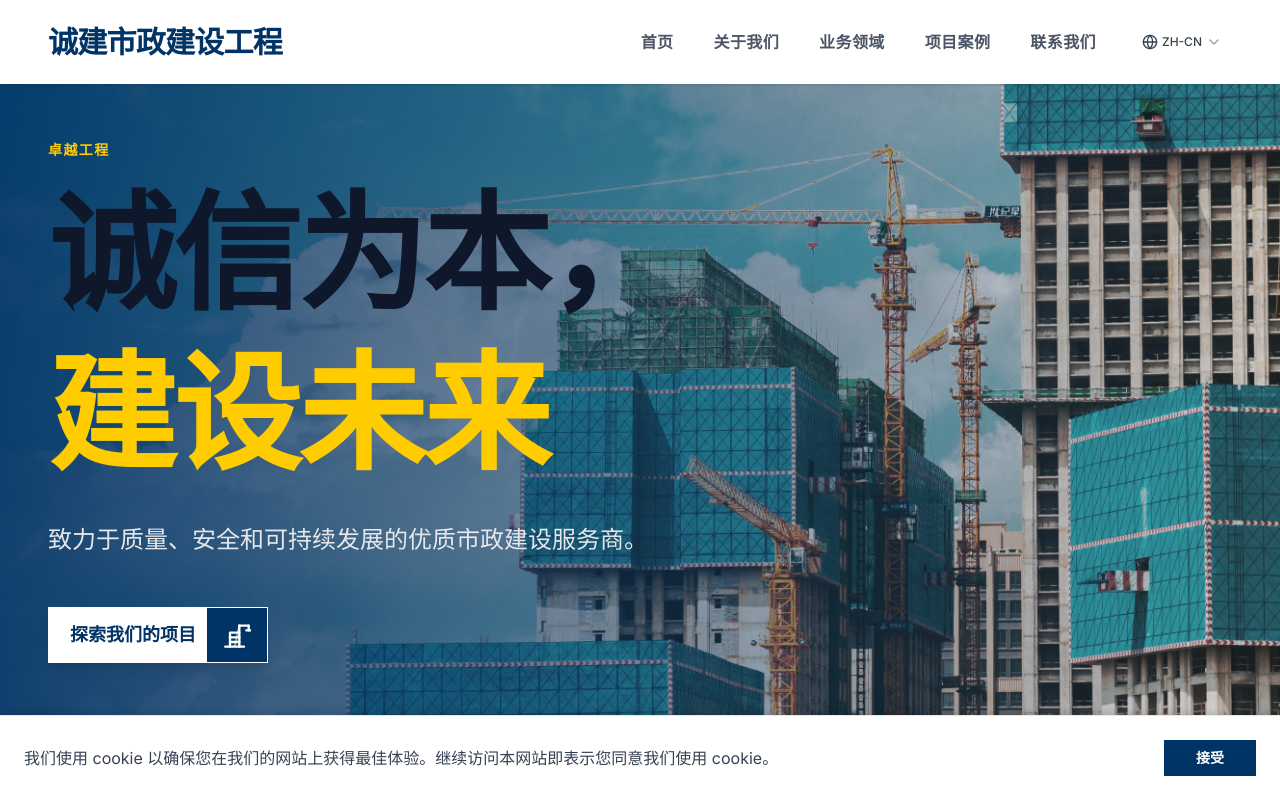
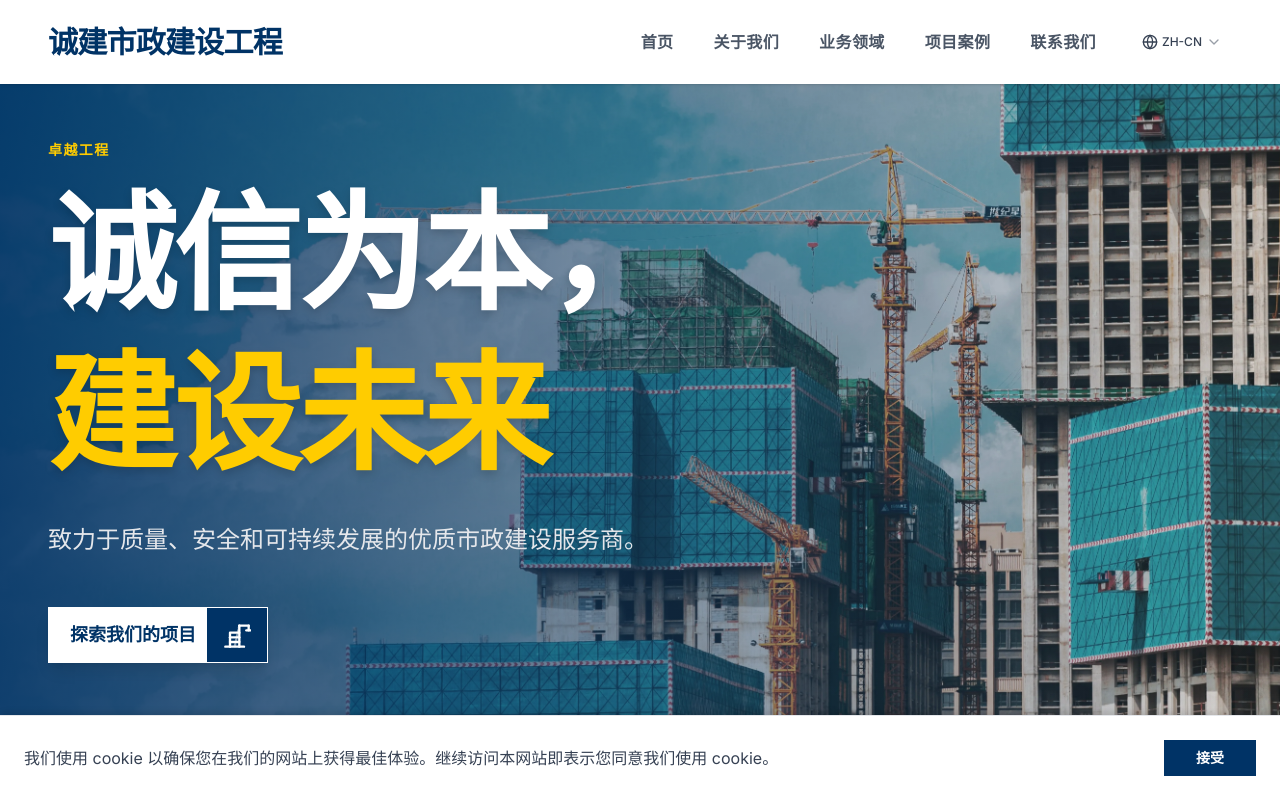
Before and after one commit to CY-cj123/official-website, a Next.js app: page / in a window 1280 px wide. Shown: the top 800 px of the page. Built offline with nearby package versions, Linux system fonts and the light colour scheme; grey boxes are pictures that could not be loaded; a web font is replaced by a local one.

Commit message:
fix: 优化Hero区域字体颜色，解决对比度不足问题
- 将主标题颜色明确设置为白色 (#FFFFFF)，确保在深色背景下清晰可见
- 保留后缀(建设未来)为品牌黄色 (#FFCC00) 以突出重点
- 添加 drop-shadow-lg 增强文字立体感和可读性

```diff
--- a/src/components/home/Hero.tsx
+++ b/src/components/home/Hero.tsx
@@ -40,7 +40,7 @@ export function Hero() {
             initial={{ opacity: 0, y: 20 }}
             animate={{ opacity: 1, y: 0 }}
             transition={{ duration: 0.8 }}
-            className={`font-bold mb-6 leading-tight tracking-tight max-w-5xl ${
+            className={`font-bold mb-6 leading-tight tracking-tight max-w-5xl text-white drop-shadow-lg ${
               isSimplified
                 ? "font-[family-name:var(--font-ma-shan-zheng)]"
                 : isTraditional
```
